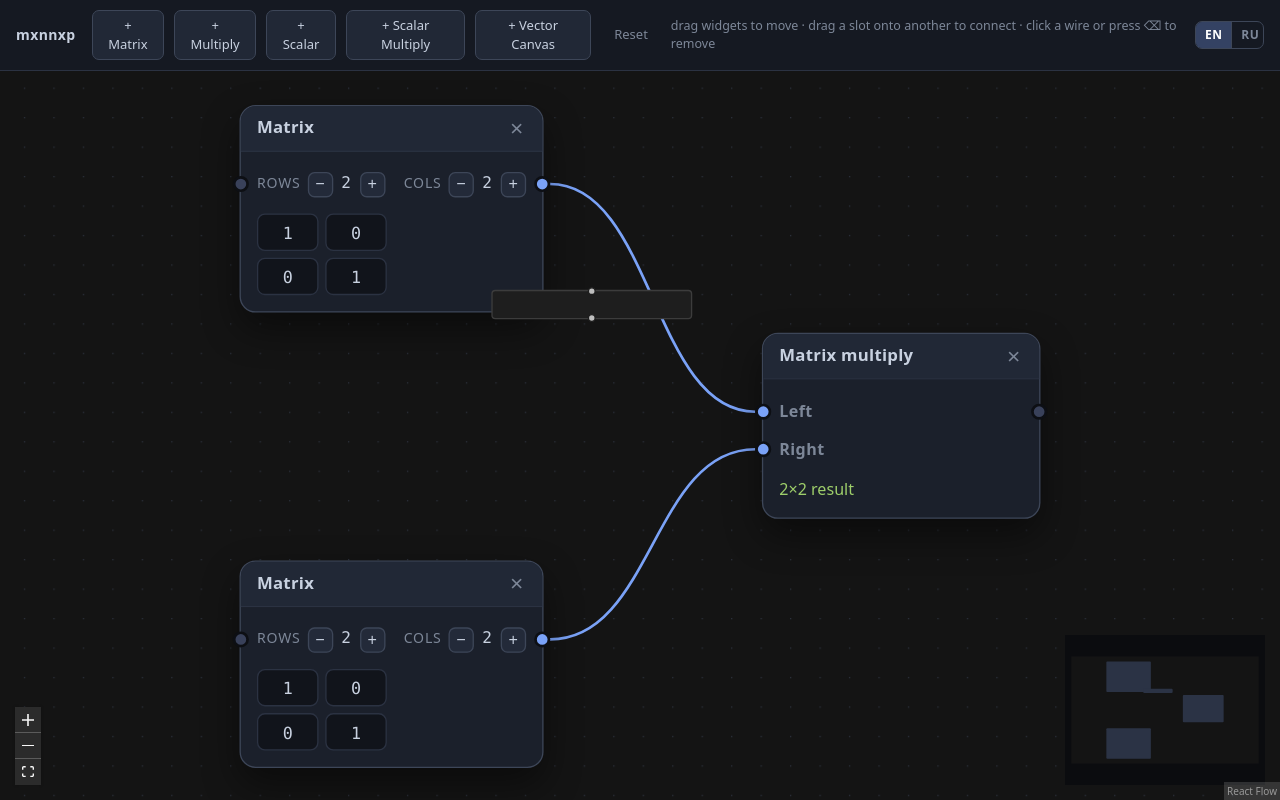
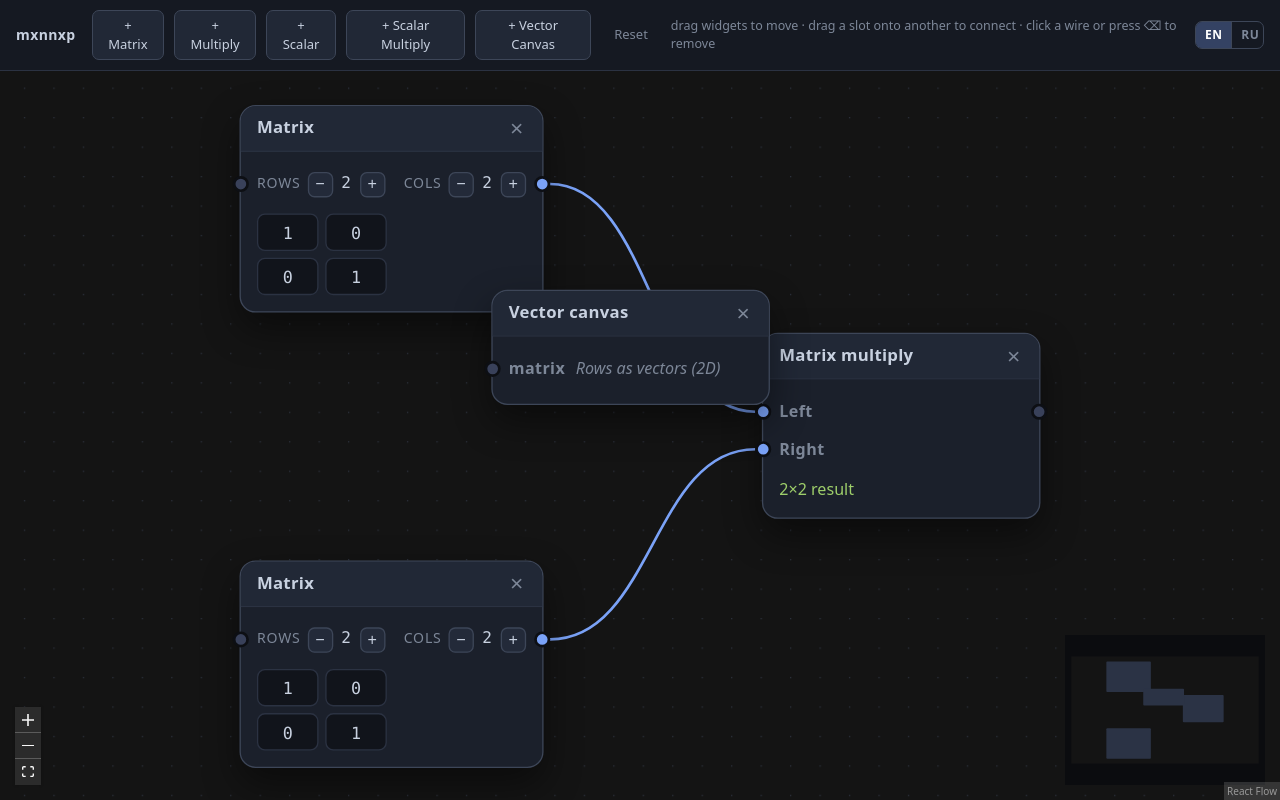
Before and after one commit to agsedov/mxnnxp, a React (Vite) app: page / in a window 1280 px wide. Both pictures are taken after a click on the button "+ Vector Canvas". Built offline with nearby package versions, Linux system fonts and the light colour scheme.

Commit message:
continued vector canvas

```diff
--- a/src/App.tsx
+++ b/src/App.tsx
@@ -19,6 +19,7 @@ import { MatrixNode } from './components/nodes/MatrixNode'
 import { MultiplyNode } from './components/nodes/MultiplyNode'
 import { ScalarNode } from './components/nodes/ScalarNode'
 import { ScalarMultiplyNode } from './components/nodes/ScalarMultiplyNode'
+import { VectorCanvasNode } from './components/nodes/VectorCanvasNode'
 import type { FlowNode } from './components/flowTypes'
 import { reconcileEdges, reconcileNodes } from './components/flowSync'
 import { useI18n } from './i18n/context'
@@ -41,6 +42,7 @@ const NODE_TYPES = {
   matrixMultiply: MultiplyNode,
   scalar: ScalarNode,
   scalarMultiply: ScalarMultiplyNode,
+  vectorCanvas: VectorCanvasNode,
 }
 
 /** Demo scene: A × B with both factors editable. */
--- /dev/null
+++ b/src/components/nodes/VectorCanvasNode.tsx
@@ -0,0 +1,46 @@
+import { Handle, Position } from '@xyflow/react'
+import type { NodeProps } from '@xyflow/react'
+import { useCallback, useContext } from 'react'
+import { GraphActionsContext } from '../GraphActionsContext'
+import type { FlowNode } from '../flowTypes'
+import { useI18n } from '../../i18n/context'
+import { portLabelKey, WIDGET_TITLE_KEY } from '../../i18n/labels'
+
+const SLOT_Y = 58
+
+export function VectorCanvasNode({ data, selected }: NodeProps<FlowNode>) {
+  const { t } = useI18n()
+  const { removeNode } = useContext(GraphActionsContext)
+  const { source, evaluation, connectedInputs } = data
+
+  if (source.kind !== 'vectorCanvas') {
+    return null
+  }
+
+  const mode = source.data.mode
+
+  return (
+    <div className={`widget${selected ? ' widget-selected' : ''}`}>
+      <div className="widget-header">
+        <span className="widget-title">{t(WIDGET_TITLE_KEY.vectorCanvas)}</span>
+        <button className="widget-remove nodrag" title={t('widget.remove')} onClick={() => removeNode(source.id)}>
+          ×
+        </button>
+      </div>
+      <div className="widget-body">
+        <div className="slot-row">
+          <span className="slot-label">{t(portLabelKey('vectorCanvas', 'm'))}</span>
+          <span className="msg dim">{mode === 'rows' ? t('vectorCanvas.mode.rows') : t('vectorCanvas.mode.cols')}</span>
+        </div>
+        <div className="vector-canvas-placeholder nodrag" />
+      </div>
+      <Handle
+        type="target"
+        position={Position.Left}
+        id="m"
+        style={{ top: SLOT_Y }}
+        className={connectedInputs.includes('m') ? 'slot-connected' : undefined}
+      />
+    </div>
+  )
+}
```
